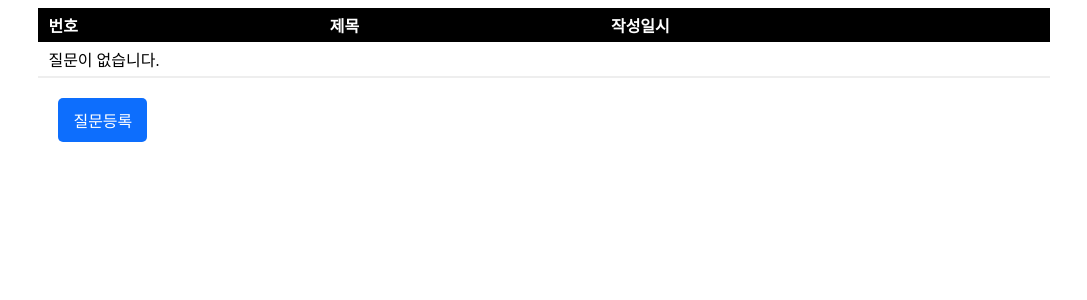
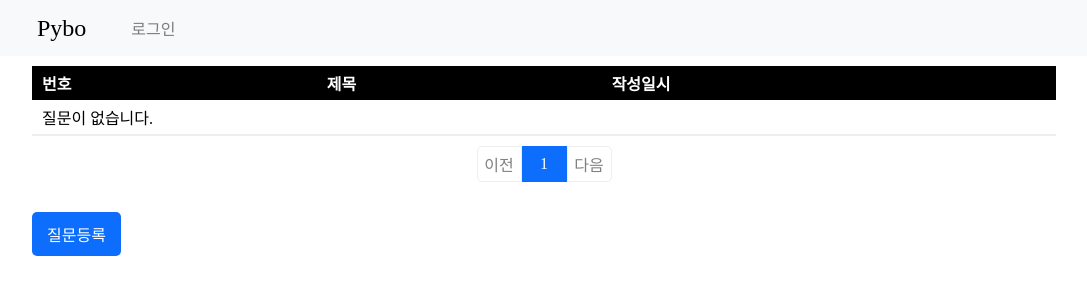
Before and after one commit to k1m1nsu/django-study2, a Django app: page /pybo/ in a window 1280 px wide. Shown: the top 300 px of the page, without its empty margins (96-1183 px from the left). Run offline with Django 4.2, Linux system fonts and the light colour scheme; data that the repository does not hold is empty.

Commit message:
2월 14일 장고 공부

```diff
--- a/pybo/static/style.css
+++ /dev/null
@@ -1,78 +0,0 @@
-.main-container {
-  width: 80%;
-  margin: 0 auto;
-  box-sizing: border-box;
-}
-thead {
-  color: white;
-  background-color: black;
-  text-align: left;
-}
-table {
-  width: 100%;
-  border-collapse: collapse;
-}
-th,
-td {
-  padding: 5px 10px;
-}
-td {
-  border-bottom: 2px solid #eeeeee;
-}
-.border-bottom {
-  border-bottom: 2px solid #eeeeee;
-}
-.section {
-  display: flex;
-  border: 2px solid #eeeeee;
-  border-radius: 5px;
-  padding: 10px 10px;
-  justify-content: space-between;
-}
-.opt1 {
-  font-size: large;
-}
-.opt2 {
-  padding: 10px 10px;
-  display: flex;
-  flex-direction: column;
-  font-size: small;
-}
-.opt3 {
-  color: #888888;
-}
-#content {
-  width: 100%;
-}
-.form-control {
-  box-sizing: border-box;
-  margin-bottom: 10px;
-  width: 100%;
-  border-radius: 5px;
-  border: solid 2px #eeeeee;
-  padding: 10px 10px;
-}
-textarea {
-  resize: none;
-}
-.btn {
-  display: inline-block;
-  margin: 20px;
-  padding: 10px 15px;
-  border: none;
-  border-radius: 5px;
-  font-size: medium;
-  text-decoration-line: none;
-}
-.btn-primary {
-  background-color: #0d6efd;
-  color: white;
-}
-.alert {
-  padding: 10px 10px;
-  background-color: #f8d7da;
-  border-radius: 5px;
-}
-label {
-  margin: 10px 5px;
-}
--- a/pybo/views.py
+++ b/pybo/views.py
@@ -1,8 +1,10 @@
 from django.shortcuts import render, get_object_or_404, redirect
 from django.utils import timezone
+from django.http import HttpResponseNotAllowed
+from django.core.paginator import Paginator
 
 from .models import Question, Answer
-from .forms import QuestionForm
+from .forms import QuestionForm, AnswerForm
 
 
 
@@ -10,8 +12,12 @@
 # Create your views here.
 
 def index(request):
+    page = request.GET.get('page','1')
     question_list = Question.objects.order_by('-create_date')
-    context = {'question_list':question_list}
+    paginator = Paginator(question_list,10)
+    page_obj = paginator.get_page(page)
+
+    context = {'question_list':page_obj}
     return render(request,'pybo/question_list.html',context)
 
 def detail(request,question_id):
@@ -37,3 +43,19 @@
         form = QuestionForm()
     context = {'form':form}
     return render(request, 'pybo/question_form.html',context)
+
+def answer_create(request, question_id):
+    question = get_object_or_404(Question, pk=question_id)
+
+    if request.method == 'POST':
+        form = AnswerForm(request.POST)
+        if form.is_valid():
+            answer = form.save(commit=False)
+            answer.create_date = timezone.now()
+            answer.question = question
+            answer.save()
+            return redirect('pybo:detail', question_id=question_id)
+    else:
+        return HttpResponseNotAllowed('Only POST is possible')
+    context = {'question':question, 'form':form}
+    return render(request, 'pybo/question_detail.html',context)
--- /dev/null
+++ b/static/style.css
@@ -0,0 +1,164 @@
+body {
+  margin: 0px;
+}
+.main-container {
+  width: 80%;
+  margin: 0 auto;
+  box-sizing: border-box;
+}
+thead {
+  color: white;
+  background-color: black;
+  text-align: left;
+}
+table {
+  width: 100%;
+  border-collapse: collapse;
+}
+th,
+td {
+  padding: 5px 10px;
+}
+td {
+  border-bottom: 2px solid #eeeeee;
+}
+.border-bottom {
+  border-bottom: 2px solid #eeeeee;
+}
+.section {
+  display: flex;
+  border: 2px solid #eeeeee;
+  border-radius: 5px;
+  padding: 10px 10px;
+  justify-content: space-between;
+}
+.opt1 {
+  font-size: large;
+}
+.opt2 {
+  padding: 10px 10px;
+  display: flex;
+  flex-direction: column;
+  font-size: small;
+}
+.opt3 {
+  color: #888888;
+}
+#content {
+  width: 100%;
+}
+.form-control {
+  box-sizing: border-box;
+  margin-bottom: 10px;
+  width: 100%;
+  border-radius: 5px;
+  border: solid 2px #eeeeee;
+  padding: 10px 10px;
+}
+textarea {
+  resize: none;
+}
+.btn {
+  display: inline-block;
+  margin: 20px 0px;
+  padding: 10px 15px;
+  border: none;
+  border-radius: 5px;
+  font-size: medium;
+  text-decoration-line: none;
+}
+.btn-primary {
+  background-color: #0d6efd;
+  color: white;
+}
+.alert {
+  padding: 10px 10px;
+  background-color: #f8d7da;
+  border-radius: 5px;
+}
+label {
+  margin: 10px 5px;
+}
+.nav-container {
+  width: 100%;
+  background-color: #f8f9fa;
+  margin-bottom: 10px;
+}
+nav {
+  width: 80%;
+  margin: 0px auto;
+  display: flex;
+}
+.logo {
+  display: flex;
+  text-align: center;
+}
+.logo-text {
+  /* display: inline-block; */
+  font-size: x-large;
+  text-align: center;
+  margin: auto 5px;
+  text-decoration-line: none;
+  color: black;
+}
+ul {
+  list-style: none;
+}
+.nav-link {
+  text-decoration-line: none;
+  color: rgba(0, 0, 0, 0.5);
+}
+.nav-link:hover {
+  color: rgba(0, 0, 0, 0.7);
+}
+.pagination {
+  display: flex;
+  margin: 10px 0;
+  padding: 0;
+  height: 36px;
+  justify-content: center;
+  align-items: center;
+}
+.page-item {
+}
+.page-item:hover {
+}
+
+a.page-link {
+  text-decoration-line: none;
+  box-sizing: border-box;
+  display: flex;
+  border: solid 1px #eeeeee;
+  padding: 3px 5px;
+
+  justify-content: center;
+  align-items: center;
+  height: 36px;
+  width: 45px;
+}
+a.page-link:hover {
+  color: white;
+  background-color: #0d6efd;
+  border-color: #0d6efd;
+}
+.pagination > li:first-child > a {
+  border-top-left-radius: 5px;
+  border-bottom-left-radius: 5px;
+}
+.pagination > li:last-child > a {
+  border-top-right-radius: 5px;
+  border-bottom-right-radius: 5px;
+}
+li.active > a {
+  color: white;
+  background-color: #0d6efd;
+  border-color: #0d6efd;
+}
+li.disabled > a {
+  color: gray;
+}
+li.disabled > a:hover {
+  background-color: transparent;
+  color: gray;
+  border-color: #eeeeee;
+}
--- a/templates/base.html
+++ b/templates/base.html
@@ -13,6 +13,8 @@
     <title>Hello, pybo!</title>
   </head>
   <body>
+    <!--네비게이션바-->
+    {% include 'navbar.html' %}
     <!-- 기본 템플릿 안에 삽입될 내용 Start -->
     {% block content %} {% endblock %}
     <!-- 기본 템플릿 안에 삽입될 내용 End -->
--- /dev/null
+++ b/templates/navbar.html
@@ -0,0 +1,11 @@
+<!--navbar-->
+<div class="nav-container">
+  <nav>
+    <div class="logo"><a class="logo-text" href="#">Pybo</a></div>
+    <div class="nav-link-container">
+      <ul>
+        <li><a class="nav-link" href="#">로그인</a></li>
+      </ul>
+    </div>
+  </nav>
+</div>
--- a/templates/pybo/question_list.html
+++ b/templates/pybo/question_list.html
@@ -25,6 +25,32 @@
       {% endif %}
     </tbody>
   </table>
+  <!-- paging -->
+  <ul class="pagination">
+    <!-- 이전페이지 -->
+    {% if question_list.has_previous %}
+    <li><a class="page-link" href="?page={{question_list.previous_page_number}}">이전</li>
+      {% else %}
+      <li class="page-item disabled"><a class="page-link">이전</a></li>
+        {% endif %}
+        <!-- 페이지리스트 -->
+        {% for page_number in question_list.paginator.page_range %}
+        {% if page_number >= question_list.number|add:-5 and page_number <= question_list.number|add:5 %}
+        {% if page_number == question_list.number %}
+        <li class="page-item active"> <a class="page-link" href="?page={{page_number}}">{{page_number}}</a></li>
+        {% else %}
+        <li class="page-item"><a class="page-link" href="?page={{page_number}}">{{page_number}}</a></li>
+        {% endif %}
+        {% endif %}
+        {% endfor %}
+        <!-- 다음페이지 -->
+        {% if question_list.has_next %}
+        <li class="page-item"><a class="page-link" href="?page={{question_list.next_page_number}}">다음</a></li>
+        {% else %}
+        <li class="page-item disabled"><a class="page-link">다음</a></li>
+        {% endif %}
+  </ul>
+
   <a href="{% url 'pybo:question_create' %}" class="btn btn-primary"
     >질문등록</a
   >
```
Also changed, not shown: pybo/forms.py (+8 -1 lines), templates/pybo/question_detail.html (+11 -0 lines).
